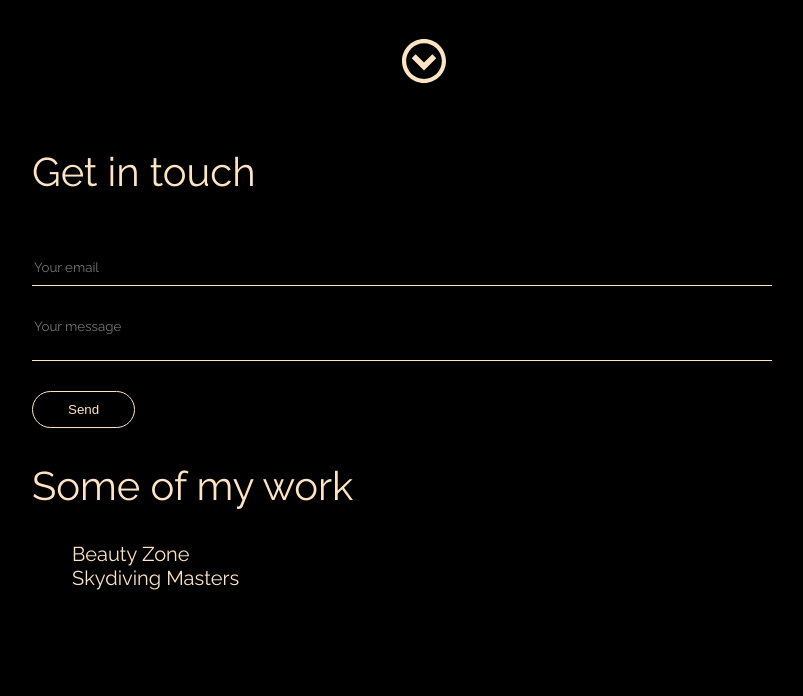
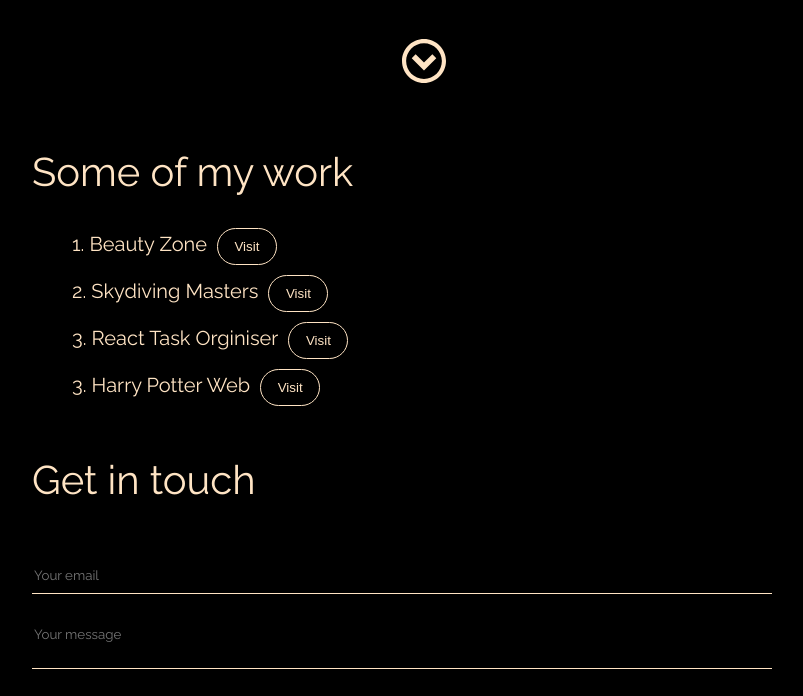
Before and after one commit to JuliaT47/Julia-s-website, a plain HTML site: page index.html in a window 1280 px wide. Shown: the part 693-1389 px from the top of the page, without its empty margins (246-1049 px from the left). Drawn offline with nearby package versions, Linux system fonts and the light colour scheme.

Commit message:
Testing the form

```diff
--- a/index.html
+++ b/index.html
@@ -26,30 +26,63 @@
         </svg>
       </div>
     </section>
-    <section class="form_section">
-      <div><h2>Get in touch</h2></div>
-      <form class="contact_form" id="contact-form">
-        <input type="text" id="email" placeholder="Your email" />
-        <textarea id="message" placeholder="Your message"></textarea>
-      </form>
-      <div class="submit_btn">
-        <button type="submit">Send</button>
-      </div>
-    </section>
     <section class="work_section">
       <div><h2>Some of my work</h2></div>
       <div>
-       <ul>
-        <li>
-          <a>Beauty Zone</a>
-        </li>
-        <li><a>Skydiving Masters</a></li>
-        <li><a></a></li>
-       </ul>
+        <ul>
+          <li class="web-link">
+            1. Beauty Zone<a
+              href="https://juliat47.github.io/BeautyZone/"
+              target="_blank"
+              rel="noopener noreferrer"
+              ><button class="web-btn">Visit</button></a
+            >
+          </li>
+          <li class="web-link">
+            2. Skydiving Masters<a
+              href="#"
+              target="_blank"
+              rel="noopener noreferrer"
+              ><button class="web-btn">Visit</button></a
+            >
+          </li>
+          <li class="web-link">
+            3. React Task Orginiser<a
+              href="https://juliat47.github.io/ReactTaskOrginiser/"
+              target="_blank"
+              rel="noopener noreferrer"
+              ><button class="web-btn">Visit</button></a
+            >
+          </li>
+          <li class="web-link">
+            3. Harry Potter Web<a
+              href="https://juliat47.github.io/potterweb/"
+              target="_blank"
+              rel="noopener noreferrer"
+              ><button class="web-btn">Visit</button></a
+            >
+          </li>
+        </ul>
       </div>
     </section>
+    <section class="form_section">
+      <div><h2>Get in touch</h2></div>
+      <form
+        class="contact_form"
+        id="contact-form"
+        method="post"
+        action="https://script.google.com/macros/s/AKfycbz-MOw1KYJkTVcwXYldF_AiUHehl1GCwN9tamwfDb0ydfZd4ey73oyAIKmMJz4LRrnj/exec"
+      >
+        <input type="text" id="email" placeholder="Your email" />
+        <textarea id="message" placeholder="Your message"></textarea>
+        <div class="submit_btn">
+          <button type="submit">Send</button>
+        </div>
+      </form>
+    </section>
+
     <footer>
-      <div><p>Copyright &copy 2024 Julia Turii</p></div>
+      <div><p>Copyright &copy 2025 Julia Turii</p></div>
       <div>
         <ul class="contact">
           <li>
--- a/styles.css
+++ b/styles.css
@@ -84,7 +84,7 @@ input {
   background-color: transparent;
   border: unset;
   outline: unset;
-  color: grey;
+  color: bisque;
   border-bottom: 1.5px solid bisque;
   resize: unset;
   padding-bottom: 10px;
@@ -123,3 +123,22 @@ canvas {
   top: 0;
   z-index: -1;
 }
+.web-btn {
+  width: 60px;
+  background: transparent;
+  border: 1.5px solid bisque;
+  border-radius: 20px;
+  padding: 10px;
+  color: bisque;
+  cursor: pointer;
+  transition: all 0.4s;
+  margin-left: 10px;
+}
+.web-btn:hover {
+  background-color: bisque;
+  color: black;
+}
+.web-link {
+  font-size: 20px;
+  margin: 10px 0 10px 0;
+}
```
